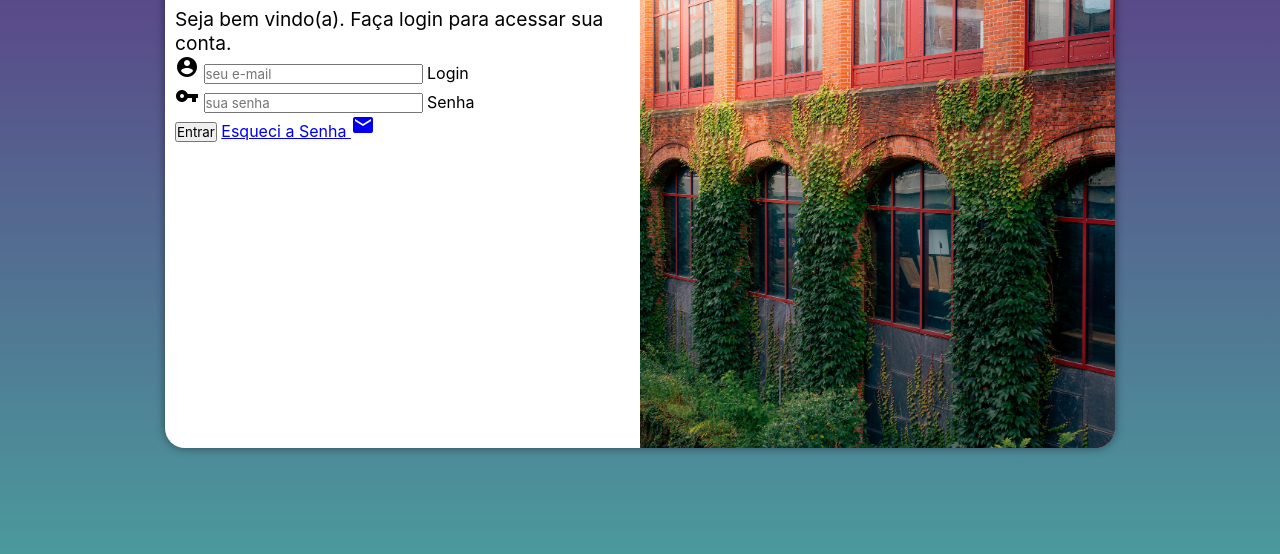
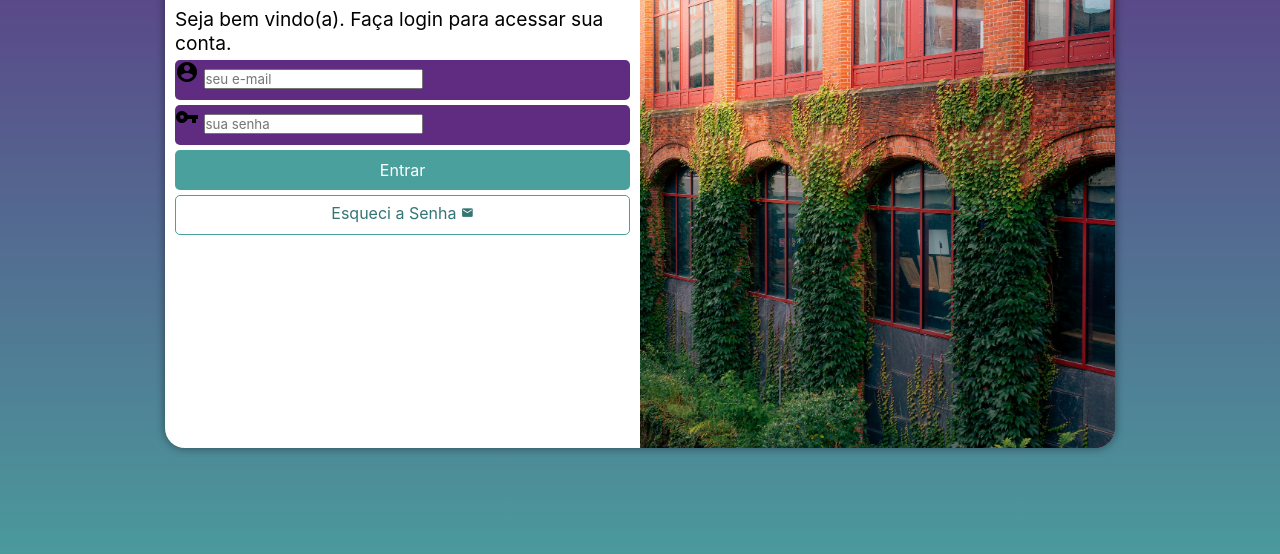
Before and after one commit to CarlaGeo/Projeto-Tela-login, a plain HTML site: page index.html in a window 1280 px wide. Shown: the part 202-756 px from the top of the page. Drawn offline with Linux system fonts and the light colour scheme.

Commit message:
formatação formulario

```diff
--- a/css/style.css
+++ b/css/style.css
@@ -63,3 +63,60 @@ div#formulario > h1{
 div#formulario > p {
     font-size: 0.8em;
 }
+
+form > div.campo{
+    background-color: #5f2c82;
+    display: block;
+    width: 100%;
+    height: 40px;
+    border-radius: 5px;
+    margin: 5px 0px;
+
+}
+
+div.campo > label{
+    display: none;
+}
+
+/*Botao Entrar*/
+form > input[type=submit]{
+    display: block;
+    font-size: 1em;
+    text-align: center;
+    width: 100%;
+    height: 40px;
+    background-color:#49a09d ;
+    color: white;
+    border: none;
+    border-radius: 5px;
+    cursor: pointer;
+}
+
+
+form > input[type=submit]:hover{
+
+    background-color:#357573 ;
+
+}
+/*Botao Esqueci a Senha*/
+form >a.botao{
+    display: block;
+    font-size: 1em;
+    text-align: center;
+    width: 100%;
+    height: 40px;
+    background-color:white ;
+    border: 1px solid #49a09d;
+    color: #357573;
+    border-radius: 5px;
+    text-decoration: none;
+    cursor: pointer;
+    padding-top: 7px;
+    margin-top: 5px;
+}
+form > a.botao:hover{
+    background-color:#68e4e0 ;
+}
+form > a.botao > span{
+    font-size: 0.8em;
+}
--- a/index.html
+++ b/index.html
@@ -20,7 +20,6 @@
                 <p>Seja bem vindo(a). Faça login para acessar sua conta.</p>
                 <form action="login.php" method="post" autocomplete="on">
                     <div class="campo">
-
                         <span class="material-icons">account_circle</span>
                         <input type="email" name="login" id="ilogin" placeholder="seu e-mail" autocomplete="email" required maxlength="30">
                         <label for="ilogin">Login</label>
@@ -31,7 +30,7 @@
                         <label for="isenha">Senha</label>
                     </div>
                     <input type="submit" value="Entrar">
-                    <a href="esqueci.html">Esqueci a Senha <span class="material-icons">mail</span></a>
+                    <a href="esqueci.html" class="botao">Esqueci a Senha <span class="material-icons">mail</span></a>
                 </form>
             </div>
         </section>
```
